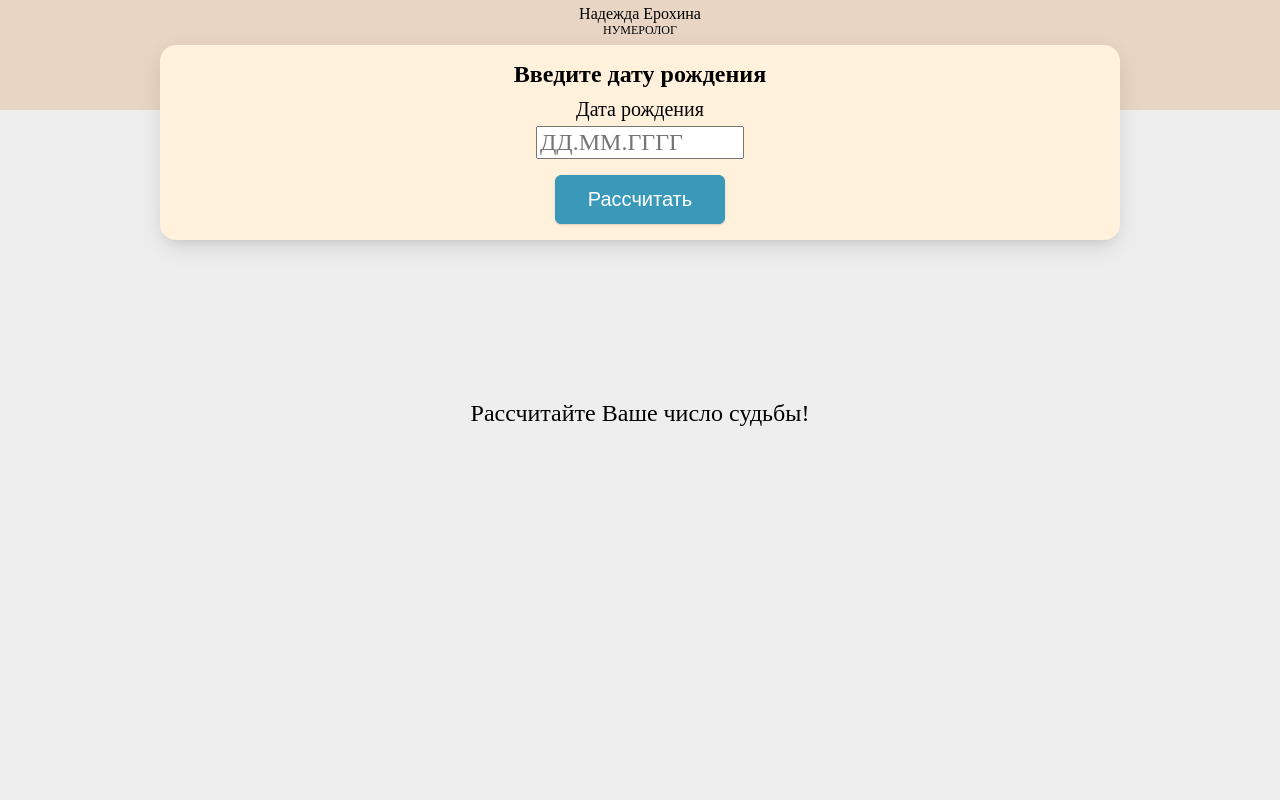
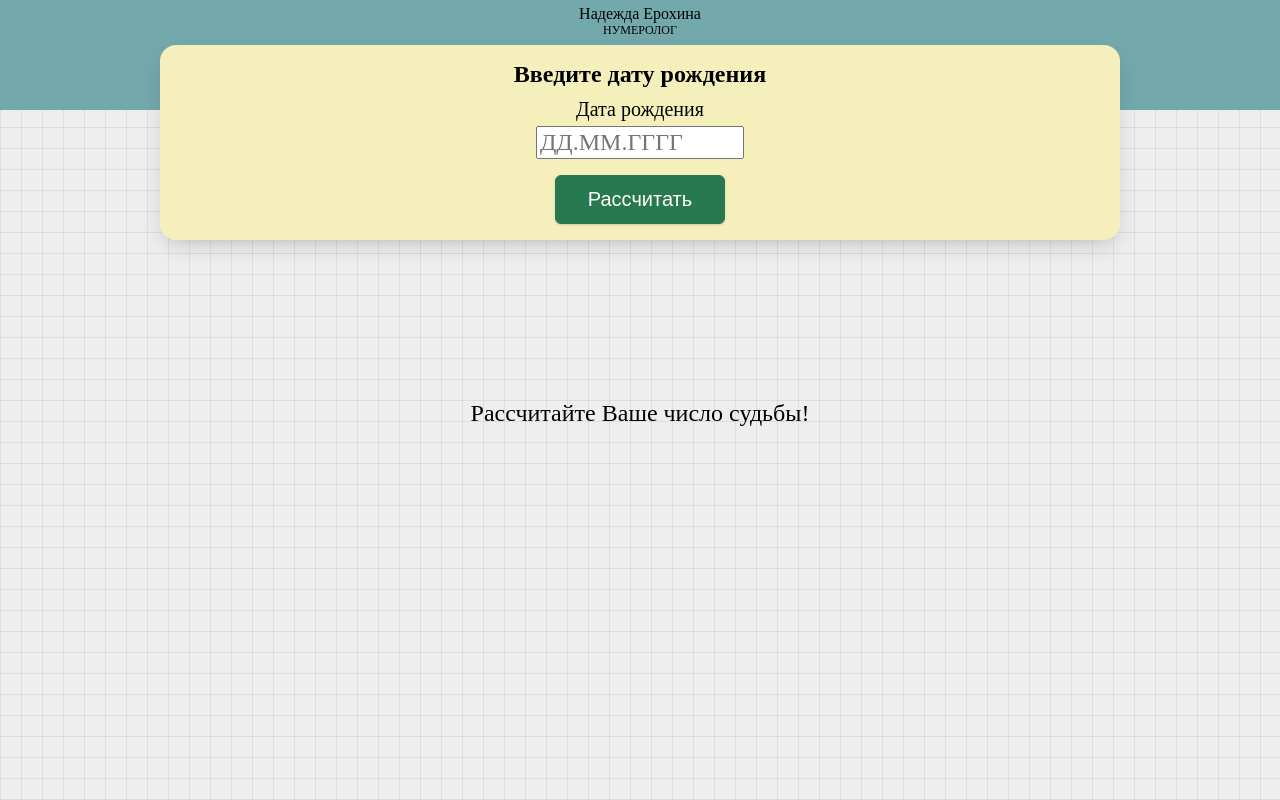
Before and after one commit to nverokhina/matrix, a React (Vite) app: page / in a window 1280 px wide. Built offline with nearby package versions, Linux system fonts and the light colour scheme; a web font is replaced by a local one.

Commit message:
more updates

```diff
--- a/src/App.jsx
+++ b/src/App.jsx
@@ -72,14 +72,18 @@ function App() {
                 Число судьбы: <span>{result.numberFate}</span>
               </div>
               <div className={styles.grid}>
-                {Object.keys(result).length > 0 && matrixConfig.map((card) => (
-                  <div className={styles.card} key={card.path}>
+                {Object.keys(result).length > 0 && matrixConfig.map((column, idx) => (
+                  <div className={styles.gridColumn} key={idx}>
+                    {column.map((card, index) => (!card ? <div key={index}/> : (
+                      <div className={card.isLong ? styles.cardLong : styles.card} key={card.path}>
                         <div className={styles.cardHeader}>
                           <div>{card.label}</div>
                         </div>
                         <div className={styles.cardBody}>
                           {result[card.path]}
                         </div>
+                      </div>
+                    )))}
                   </div>
                 ))}
               </div>
--- a/src/App.module.css
+++ b/src/App.module.css
@@ -1,5 +1,5 @@
 .main {
-  background-color: #EEE;
+  background-image: repeating-linear-gradient(0deg, rgba(40, 121, 80, 0.11) 0px, rgba(40, 121, 80, 0.11) 1px, transparent 1px, transparent 21px), repeating-linear-gradient(90deg, rgba(40, 121, 80, 0.11) 0px, rgba(40, 121, 80, 0.11) 1px, transparent 1px, transparent 21px), linear-gradient(90deg, rgb(238, 238, 238), rgb(238, 238, 238));
   min-height: 100vh;
   display: flex;
   flex-direction: column;
@@ -25,7 +25,7 @@
 }
 
 .infoSection {
-  background-color: #E8D5C4;
+  background-color: #73A9AD;
   height: 110px;
   display: flex;
   flex-direction: column;
@@ -36,7 +36,7 @@
 }
 
 .infoCard {
-  background-color: #FFF1DC;
+  background-color: #F5F0BB;
   transform: translateY(130px);
   width: 90%;
   box-shadow: 0 8px 26px -4px hsla(0, 0%, 8%, .15), 0 8px 9px -5px hsla(0, 0%, 8%, .06);
@@ -50,11 +50,11 @@
 }
 
 .infoCard button {
-  background-color: #3A98B9;
-  color: #fff;
+  background-color: #287950;
+  color: #fefefe;
   padding: 12px 32px;
   box-shadow: rgba(0, 0, 0, 0) 0px 0px 0px 0px, rgba(0, 0, 0, 0) 0px 0px 0px 0px, rgba(0, 0, 0, 0.1) 0px 1px 3px 0px, rgba(0, 0, 0, 0.06) 0px 1px 2px 0px;
-  border: 1px solid #3A98B9;
+  border: 1px solid #287950;
   border-radius: 0.375rem;
   cursor: pointer;
   font-size: 20px;
@@ -62,7 +62,7 @@
 }
 
 .infoCard button:active {
-  background-color: #307E9A;
+  background-color: #236846;
 }
 
 .dateInput {
@@ -123,22 +123,38 @@
 
 .grid {
   display: grid;
-  grid-template-columns: repeat(auto-fill, 90px);
+  grid-template-columns: 80px 80px 80px 80px;
   justify-content: center;
   padding: 1rem 0;
   gap: 10px;
 }
 
-.card {
+.gridColumn {
+  display: flex;
+  flex-direction: column;
+  row-gap: 10px;
+}
+
+.gridColumn>div {
+  height: 60px;
+  padding: 10px;
+}
+
+.card,
+.cardLong {
   box-shadow: rgba(0, 0, 0, 0.1) 0px 1px 3px 0px, rgba(0, 0, 0, 0.06) 0px 1px 2px 0px;
   border-radius: 0.375rem;
-  background-color: #fff;
+  background-color: #fefefe;
   height: 60px;
   padding: 10px;
   display: flex;
   align-items: center;
   flex-direction: column;
   row-gap: 10px;
+}
+
+.cardLong {
+  letter-spacing: -1px;
 }
 
 .cardIcon {
@@ -148,7 +164,7 @@
 .cardBody {
   font-size: 1.2rem;
   font-family: "Yeseva One", serif;
-  color: #307E9A;
+  color: #236846;
 }
 
 @media only screen and (min-width: 768px) {
--- a/src/utilities/matrix-config.js
+++ b/src/utilities/matrix-config.js
@@ -1,17 +1,9 @@
 export default [
+  [
+    null,
     {
       label: 'Характер',
       path: 'character',
-    icon: '',
-  },
-  {
-    label: 'Здоровье',
-    path: 'health',
-    icon: '',
-  },
-  {
-    label: 'Удача',
-    path: 'luck',
       icon: '',
     },
     {
@@ -20,18 +12,22 @@ export default [
       icon: '',
     },
     {
-    label: 'Логика',
-    path: 'logics',
+      label: 'Интерес',
+      path: 'interest',
+      icon: '',
+    },
+    null,
+  ],
+  [
+    null,
+    {
+      label: 'Здоровье',
+      path: 'health',
       icon: '',
     },
     {
-    label: 'Долг',
-    path: 'debt',
-    icon: '',
-  },
-  {
-    label: 'Интерес',
-    path: 'interest',
+      label: 'Логика',
+      path: 'logics',
       icon: '',
     },
     {
@@ -40,19 +36,37 @@ export default [
       icon: '',
     },
     {
+      label: 'Быт',
+      path: 'everyday',
+      icon: '',
+    },
+  ],
+  [
+    null,
+    {
+      label: 'Удача',
+      path: 'luck',
+      icon: '',
+    },
+    {
+      label: 'Долг',
+      path: 'debt',
+      icon: '',
+    },
+
+    {
       label: 'Память',
       path: 'memory',
       icon: '',
     },
+    null,
+  ],
+  [
     {
       label: 'Темперамент',
       path: 'temperament',
       icon: '',
-  },
-  {
-    label: 'Быт',
-    path: 'everyday',
-    icon: '',
+      isLong: true,
     },
     {
       label: 'Цель',
@@ -69,4 +83,6 @@ export default [
       path: 'habits',
       icon: '',
     },
+    null,
+  ],
 ];
```
Lines whose indentation alone changed are shown as unchanged.
